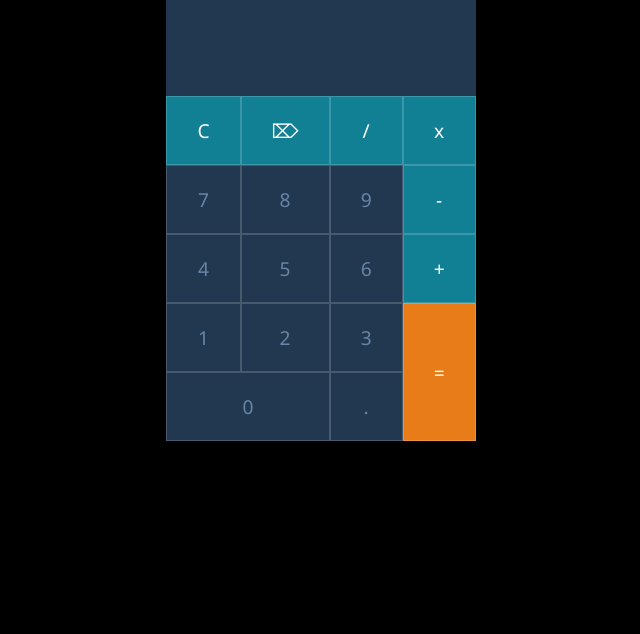
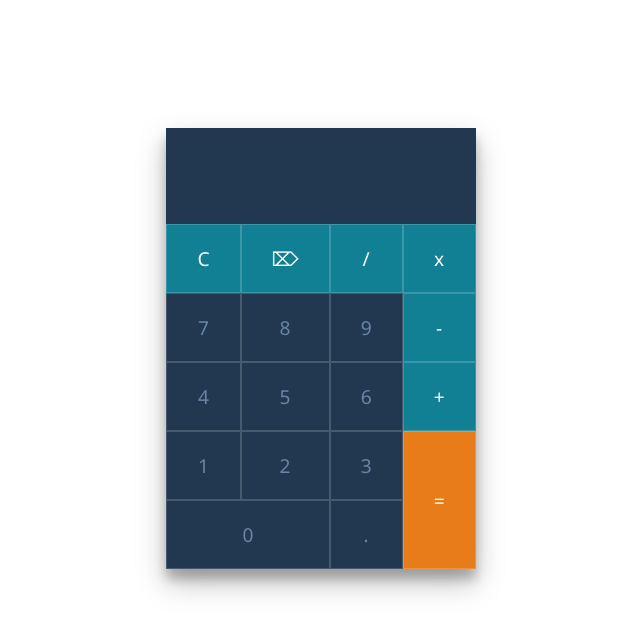
Before and after one commit to AshwiniKantJha/Calculator, a plain HTML site: page index.html in a window 1280 px wide. Shown: the whole page, without its empty margins (319-959 px from the left). Drawn offline with Linux system fonts and the light colour scheme.

Commit message:
Update index.html

```diff
--- a/index.html
+++ b/index.html
@@ -5,7 +5,7 @@
           <link href="./AailaJaadu.css" rel="stylesheet">
     </head>
 
- <body style="background-color:black;>
+ <body>
        <div class="main-container">
             <div class="calc-container">
 
```
